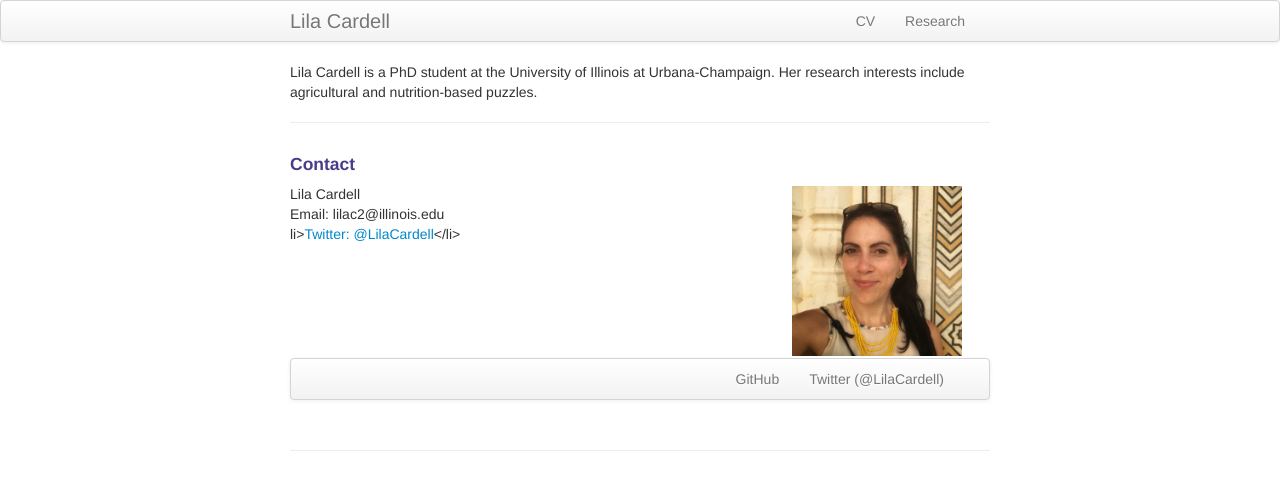
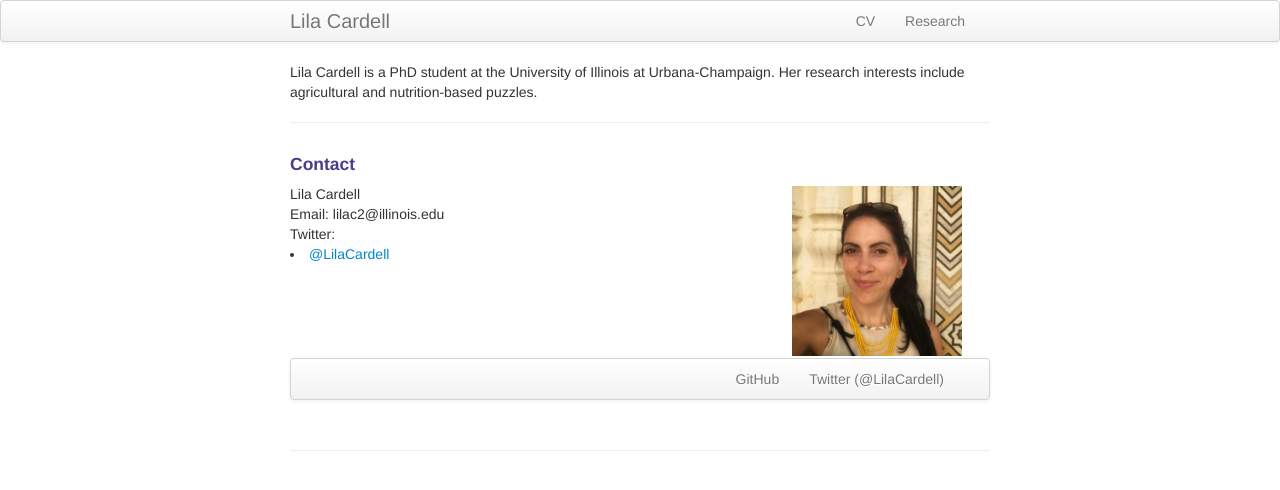
Before and after one commit to lilacardell/lilacardell.github.io, a Jekyll site: the page built from index.md, in a window 1280 px wide. Shown: the top 490 px of the page. Built offline with Jekyll 4.4.1, drawn with Linux system fonts in a browser that asks for light colours.

```diff
--- a/index.md
+++ b/index.md
@@ -21,7 +21,7 @@ Lila Cardell is a PhD student at the University of Illinois at Urbana-Champaign.
         <div class="span5">
            Lila Cardell<br/>
             Email: lilac2@illinois.edu<br/>
-            li><a href="https://twitter.com/lilacardell">Twitter: @LilaCardell</a></li>
+            Twitter:<li><a href="https://twitter.com/lilacardell">@LilaCardell</a></li>
         </div>
 
         <div class="span2">
```
